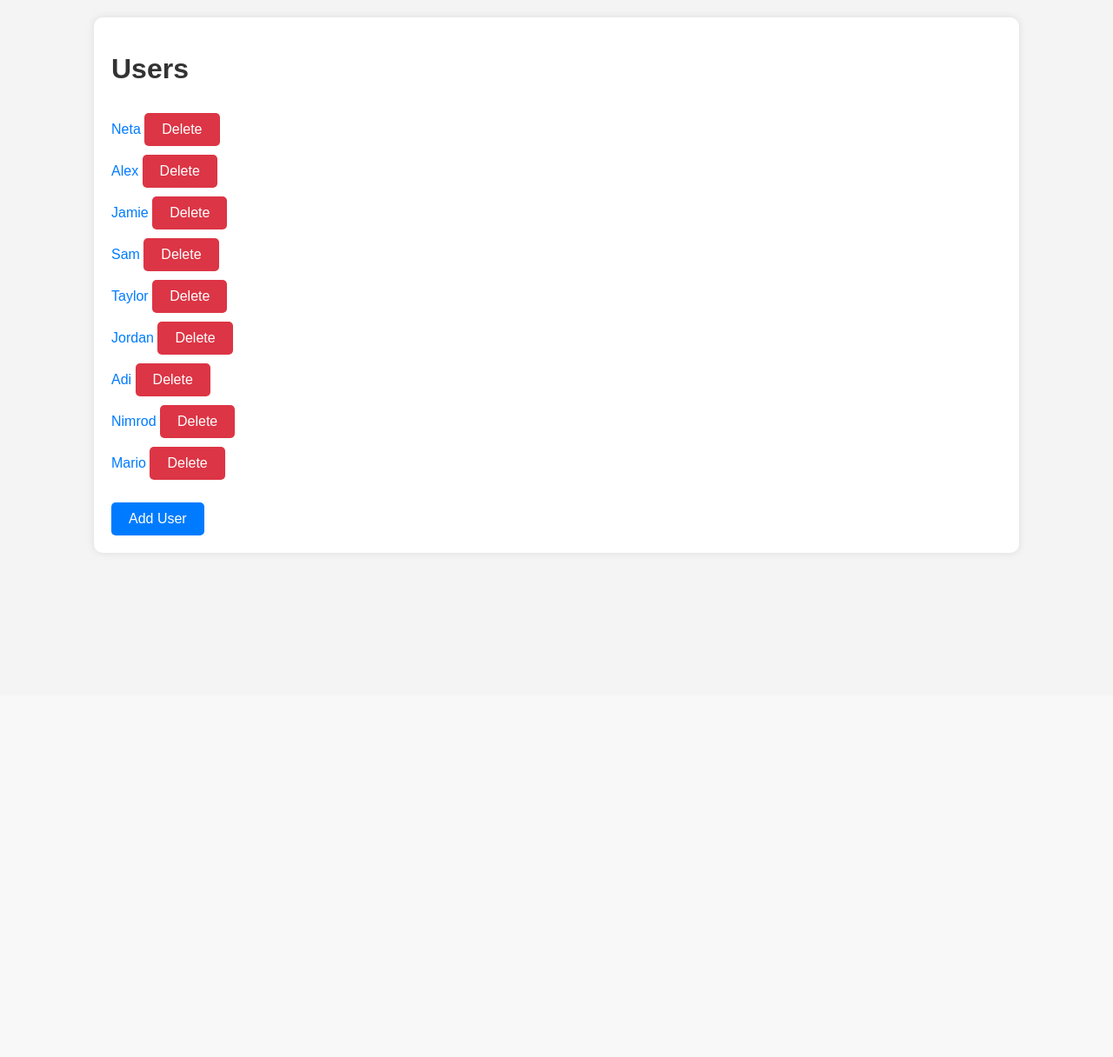
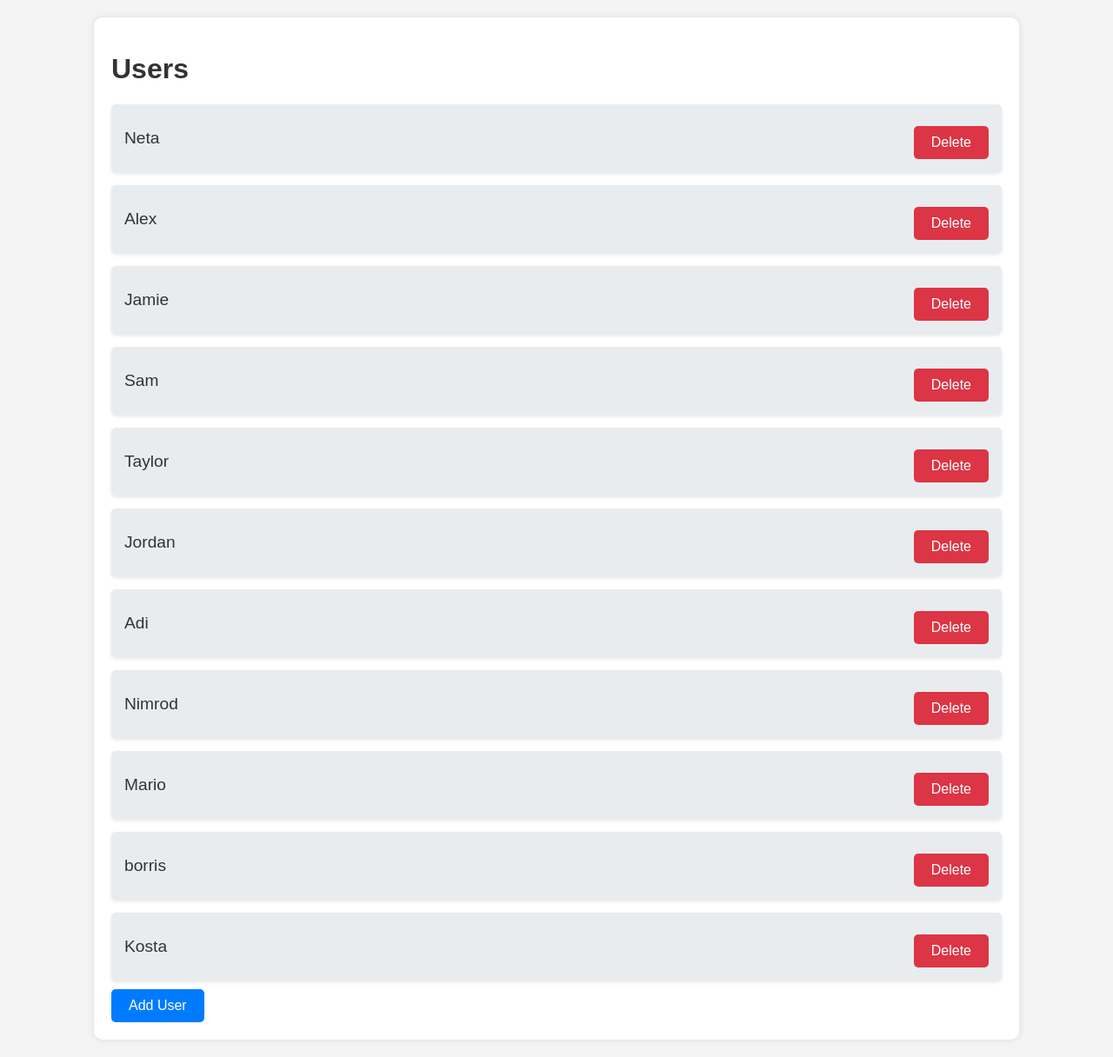
Before and after one commit to adim93d/moviweb_app, a Flask app: page /users in a window 1280 px wide. Shown: the whole page at 87% size. Before the commit the page ends 638 px from the top, so only its background shows below. Run offline with Flask 3, Linux system fonts and the light colour scheme.

Commit message:
updated more styling

```diff
--- a/static/styles.css
+++ b/static/styles.css
@@ -98,6 +98,69 @@
     background-color: #0056b3;
 }
 
+/* User list */
+.user-list {
+    display: flex;
+    flex-direction: column;
+    gap: 15px;
+}
+
+.user-box {
+    display: flex;
+    justify-content: space-between;
+    align-items: center;
+    padding: 15px;
+    background-color: #e9ecef;
+    border-radius: 5px;
+    box-shadow: 0 2px 4px rgba(0, 0, 0, 0.1);
+}
+
+.user-box a {
+    flex-grow: 1;
+    font-size: 1.2em;
+    color: #333;
+}
+
+.user-box form {
+    margin-left: 15px;
+}
+
+/* Movie list */
+.movie-list {
+    display: flex;
+    flex-direction: column;
+    gap: 15px;
+}
+
+.movie-box {
+    display: flex;
+    justify-content: space-between;
+    align-items: center;
+    padding: 15px;
+    background-color: #e9ecef;
+    border-radius: 5px;
+    box-shadow: 0 2px 4px rgba(0, 0, 0, 0.1);
+}
+
+.movie-details {
+    flex-grow: 1;
+    margin-left: 15px;
+}
+
+.movie-actions {
+    display: flex;
+    flex-direction: column;
+    gap: 10px;
+    margin-left: 15px;
+}
+
+.movie-box img {
+    flex-shrink: 0;
+    width: 100px;
+    height: auto;
+    border-radius: 5px;
+}
+
 /* Error page */
 .error-page {
     max-width: 500px;
--- a/templates/users.html
+++ b/templates/users.html
@@ -8,16 +8,16 @@
 <body>
     <div class="container">
         <h1>Users</h1>
-        <ul>
+        <div class="user-list">
             {% for user_id, username in users.items() %}
-            <li>
+            <div class="user-box">
                 <a href="/users/{{user_id}}">{{ username }}</a>
                 <form action="{{ url_for('delete_user', user_id=user_id) }}" method="post" style="display:inline;">
                     <button type="submit" class="btn btn-danger">Delete</button>
                 </form>
-            </li>
+            </div>
             {% endfor %}
-        </ul>
+        </div>
         <a href="/add_user" class="btn">Add User</a>
     </div>
 </body>
```
Also changed, not shown: data/movie_data.json (+25 -1 lines), templates/user_movies.html (+17 -20 lines).
